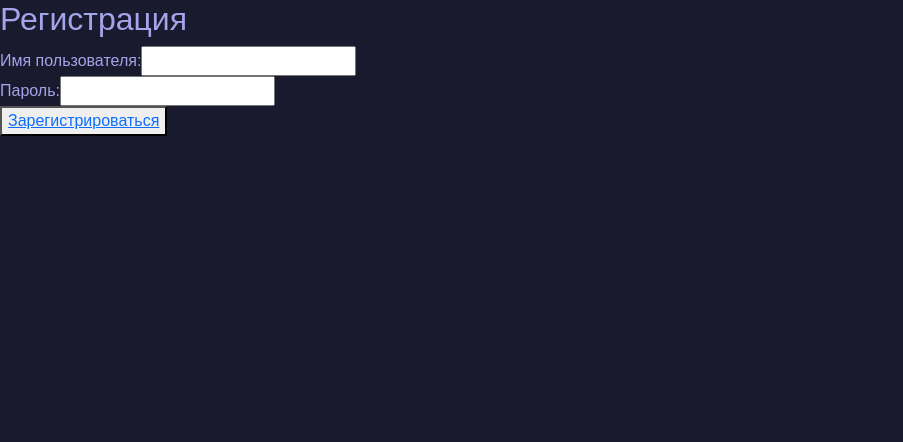
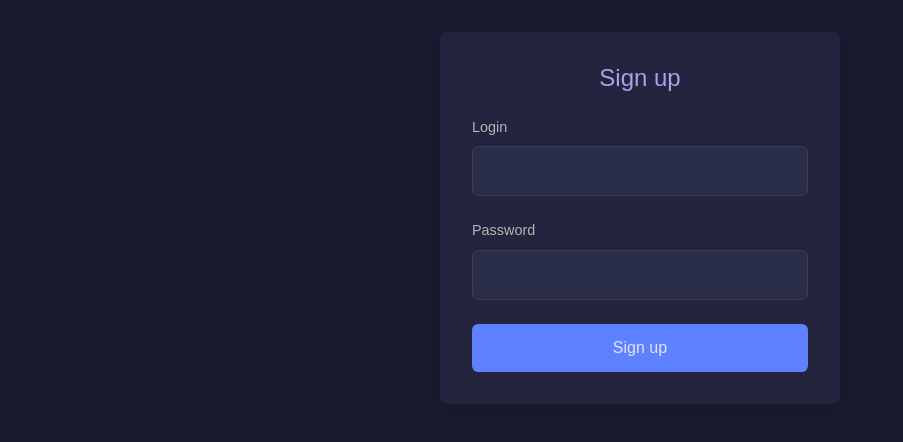
Before and after one commit to Landic/react-task-manager, a React (Create React App) app: page / in a window 1280 px wide. Shown: the top 442 px of the page, without its empty margins (0-903 px from the left). Built offline with nearby package versions, Linux system fonts and the light colour scheme.

Commit message:
update nikol

```diff
--- a/src/Components/Auth.jsx
+++ b/src/Components/Auth.jsx
@@ -1,6 +1,4 @@
 import React, { useState } from "react";
-import { Link } from 'react-router-dom';
-import './GlobalStyles.css';
 
 const Auth = ({ onAuth, type }) => {
   const [username, setUsername] = useState("");
@@ -9,7 +7,7 @@ const Auth = ({ onAuth, type }) => {
 
   const handleSubmit = async (e) => {
     e.preventDefault();
-    const url = type === "login" ? "http://localhost:8080/api/auth/login" : "http://localhost:8080/api/auth/register";
+    const url = `http://localhost:8080/api/auth/${type === "login" ? "login" : "register"}`;
 
     try {
       const response = await fetch(url, {
@@ -18,24 +16,41 @@ const Auth = ({ onAuth, type }) => {
         body: new URLSearchParams({ username, password }),
       });
 
+      const text = await response.text();
       if (!response.ok) {
-        throw new Error(await response.text());
+        throw new Error(text);
       }
 
-      const result = await response.text();
-      setMessage(result);
-      if (type === "login") onAuth(username); // Если логин успешен, передаем имя пользователя родителю
+      let result;
+      try {
+        result = JSON.parse(text);
+      } catch {
+        result = { message: text };
+      }
+
+      setMessage(result.message || "Success");
+
+      // Перенаправление после успешного действия
+      if (type === "login") {
+        onAuth(username);
+        window.location.href = "/tasks"; // Переход при логине
+      } else {
+        // Переход после регистрации
+        setTimeout(() => {
+          window.location.href = "/tasks";
+        }, 1000); // Можно добавить небольшую задержку для отображения сообщения
+      }
     } catch (error) {
-      setMessage(error.message || "Ошибка");
+      setMessage(error.message || "Error");
     }
   };
 
   return (
-    <div>
-      <h2>{type === "login" ? "Вход" : "Регистрация"}</h2>
+    <div className="block-registration">
+      <h2>{type === "login" ? "Log in" : "Sign up"}</h2>
       <form onSubmit={handleSubmit}>
         <div>
-          <label>Имя пользователя:</label>
+          <label>Login</label>
           <input
             type="text"
             value={username}
@@ -44,7 +59,7 @@ const Auth = ({ onAuth, type }) => {
           />
         </div>
         <div>
-          <label>Пароль:</label>
+          <label>Password</label>
           <input
             type="password"
             value={password}
@@ -52,7 +67,7 @@ const Auth = ({ onAuth, type }) => {
             required
           />
         </div>
-        <button type="submit"><Link to='/main'>{type === "login" ? "Войти" : "Зарегистрироваться"}</Link></button>
+        <button type="submit">{type === "login" ? "Log in" : "Sign up"}</button>
       </form>
       {message && <p>{message}</p>}
     </div>
--- a/src/Components/GlobalStyles.css
+++ b/src/Components/GlobalStyles.css
@@ -93,3 +93,80 @@ body::-webkit-scrollbar-track { background-color: #1a1a2e; }
 }
 .mybut:hover { transform: scale(0.98); }
 .mybut:active { transform: scale(1.02); }
+
+
+.block-registration {
+    background-color: #24243e; /* Темный фон */
+    color: #fff; /* Белый текст */
+    padding: 2rem;
+    border-radius: 0.5rem; /* Округлые углы */
+    max-width: 400px;
+    margin: 2rem auto; /* Центрирование блока */
+    box-shadow: 0 4px 6px rgba(0, 0, 0, 0.1);
+}
+
+.block-registration h2 {
+  text-align: center;
+  font-size: 1.5rem;
+  color: #a4a4ea;;
+  margin-bottom: 1.5rem;
+}
+
+.block-registration form {
+  display: flex;
+  flex-direction: column;
+  gap: 1.5rem;
+}
+
+.block-registration form div {
+  display: flex;
+  flex-direction: column;
+  gap: 0.5rem;
+}
+
+.block-registration form div label {
+  font-size: 0.9rem;
+  color: #b5b5b5; /* Светло-серый текст */
+}
+
+.block-registration form div input {
+  padding: 0.75rem;
+  border-radius: 0.4rem;
+  border: 1px solid #3a3f57;
+  background-color: #2a2d47;
+  color: #fff;
+  font-size: 1rem;
+}
+
+.block-registration form div input:focus {
+  outline: none;
+  border-color: #5e81ff; /* Цвет выделения */
+}
+
+.block-registration form button {
+  background-color: #5e81ff;
+  color: #e3e3ff;
+  border: none;
+  border-radius: 0.4rem;
+  padding: 0.75rem;
+  font-size: 1rem;
+  cursor: pointer;
+  text-align: center;
+  transition: background-color 0.3s;
+}
+
+.block-registration form button:hover {
+  background-color: #3e61d1;
+}
+
+.block-registration form button a {
+  text-decoration: none;
+  color: inherit;
+}
+
+.block-registration p {
+  text-align: center;
+  margin-top: 1rem;
+  font-size: 0.9rem;
+  color: #ff6b6b; /* Цвет сообщения об ошибке */
+}
```
